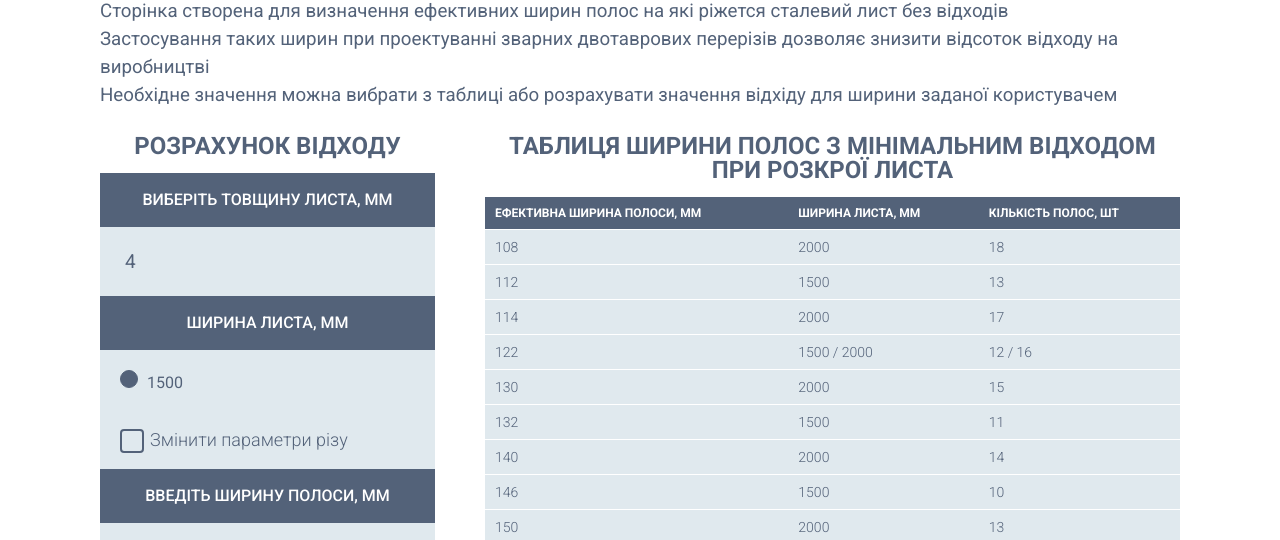
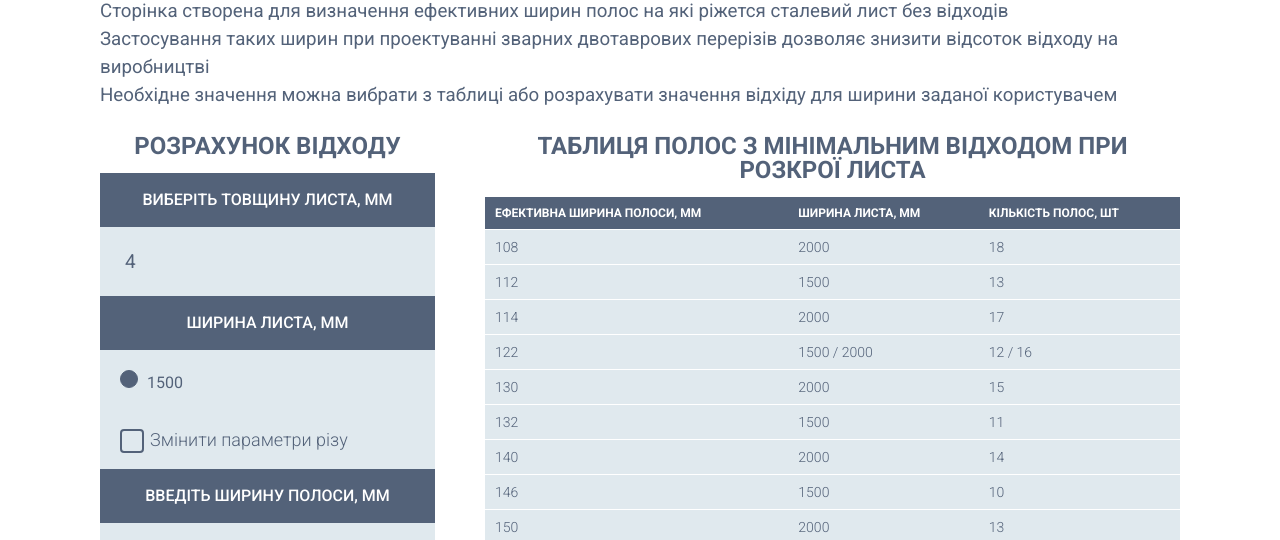
Before and after one commit to vdovkin/USCC-cutting, a plain HTML site: page index.html in a window 1280 px wide. Shown: the part 215-755 px from the top of the page. Drawn offline with Linux system fonts and the light colour scheme.

Commit message:
fix table name

```diff
--- a/index.html
+++ b/index.html
@@ -202,7 +202,7 @@
 
         <div class="template_4_table">
           <div class="scroll-table">
-            <h2 class="subtitle">Таблиця ширини полос з мінімальним відходом при розкрої листа</h2>
+            <h2 class="subtitle">Таблиця полос з мінімальним відходом при розкрої листа</h2>
             <table>
               <thead>
                 <tr>
```
